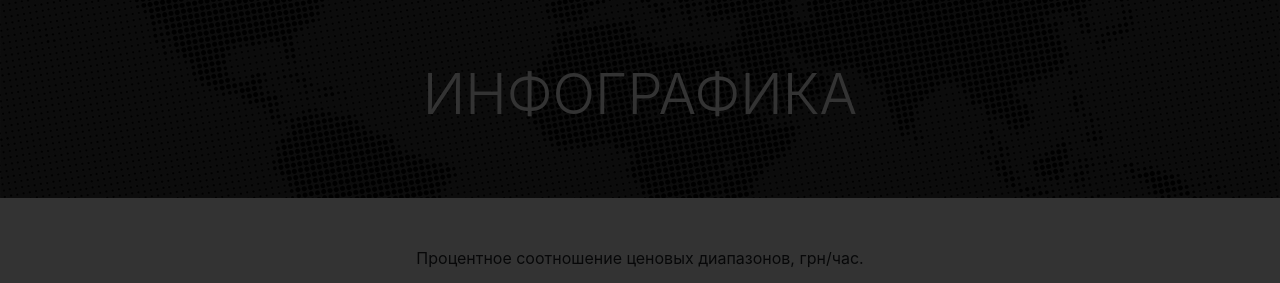
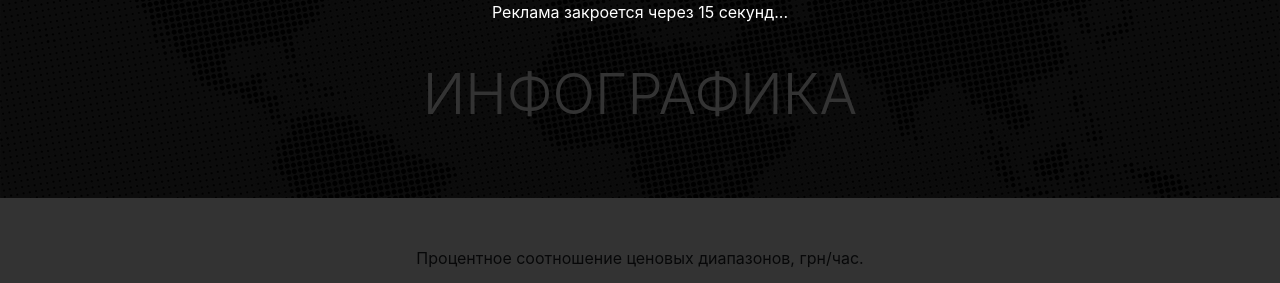
Before and after one commit to dkireev/dkireev.github.io, a PHP site: page /info.html in a window 1280 px wide. Shown: the top 283 px of the page. Run offline with PHP 8.4, Linux system fonts and the light colour scheme; some libraries are stand-ins or nearby versions.

Commit message:
Some updates

```diff
--- a/css/style.css
+++ b/css/style.css
@@ -55,6 +55,10 @@
 	height: 100vh;
 	background-color: rgba(0,0,0,.8);
 	z-index: 1002;
+}
+.ad p {
+	z-index: 1003;
+	color: #fff;
 }
 .ad>.adsbygoogle {
 	display: table-cell !important;
--- a/form.html
+++ b/form.html
@@ -11,12 +11,6 @@
     <link rel="stylesheet" href="https://maxcdn.bootstrapcdn.com/bootstrap/4.0.0-beta/css/bootstrap.min.css" integrity="sha384-/Y6pD6FV/Vv2HJnA6t+vslU6fwYXjCFtcEpHbNJ0lyAFsXTsjBbfaDjzALeQsN6M" crossorigin="anonymous">
     <link rel="stylesheet" type="text/css" href="css/style.css">
     <script async src="https://pagead2.googlesyndication.com/pagead/js/adsbygoogle.js"></script>
-    <script>
-      (adsbygoogle = window.adsbygoogle || []).push({
-        google_ad_client: "ca-pub-2611572557979793",
-        enable_page_level_ads: true
-      });
-    </script>
 </head>
 
 <body>
--- a/info.html
+++ b/info.html
@@ -11,12 +11,6 @@
     <link rel="stylesheet" href="https://maxcdn.bootstrapcdn.com/bootstrap/4.0.0-beta/css/bootstrap.min.css" integrity="sha384-/Y6pD6FV/Vv2HJnA6t+vslU6fwYXjCFtcEpHbNJ0lyAFsXTsjBbfaDjzALeQsN6M" crossorigin="anonymous">
     <link rel="stylesheet" type="text/css" href="css/style.css">
     <script async src="https://pagead2.googlesyndication.com/pagead/js/adsbygoogle.js"></script>
-    <script>
-      (adsbygoogle = window.adsbygoogle || []).push({
-        google_ad_client: "ca-pub-2611572557979793",
-        enable_page_level_ads: true
-      });
-    </script>
 </head>
 
 <body>
@@ -28,7 +22,7 @@
             <div class="col-12">
                 <p class="info-heading">Процентное соотношение ценовых диапазонов, грн/час.</p>
                 <iframe width="267.5" height="268.5" seamless frameborder="0" scrolling="no" src="https://docs.google.com/spreadsheets/d/e/2PACX-1vTS5wtYeE4TzzxzK1w2WlQgF4VEcSD2pbpMoszu6P7oxxAQYBZOTq48f0U0w09NizklbarHWA2cNmef/pubchart?oid=703820260&amp;format=interactive" style="margin-bottom: 20px;"></iframe>
-                <p>Среднее количество часов съемки в месяц:<span class="display-4 average"> 28</span></p>
+                <p>Фотограф в среднем снимает:<span class="display-4 average"> 28</span> часов/месяц</p>
             </div>
         </div>
         <div class="row">
@@ -37,6 +31,7 @@
             </div>
         </div>
         <div class="ad">
+            <p>Реклама закроется через 15 секунд...</p>
             <ins class="adsbygoogle"
                  style="display:block"
                  data-ad-client="ca-pub-2611572557979793"
--- a/js/main.js
+++ b/js/main.js
@@ -1,2 +1,3 @@
-setTimeout(function(){
-	$('.ad').attr('style','display: none')}, 12000);
+setTimeout(function() {
+    $('.ad').attr('style', 'display: none')
+}, 12000);
```
Also changed, not shown: index.html (+1 -7 lines).
